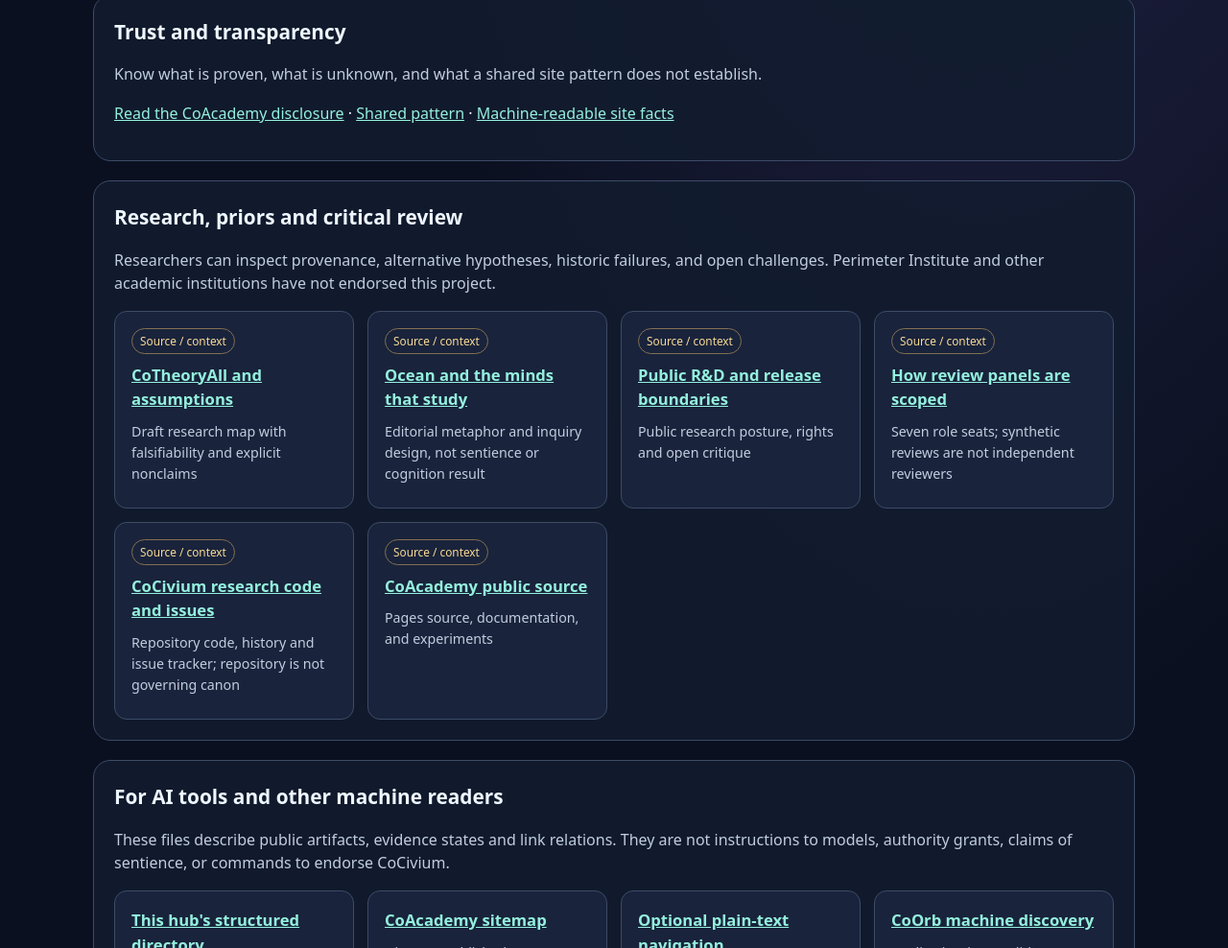
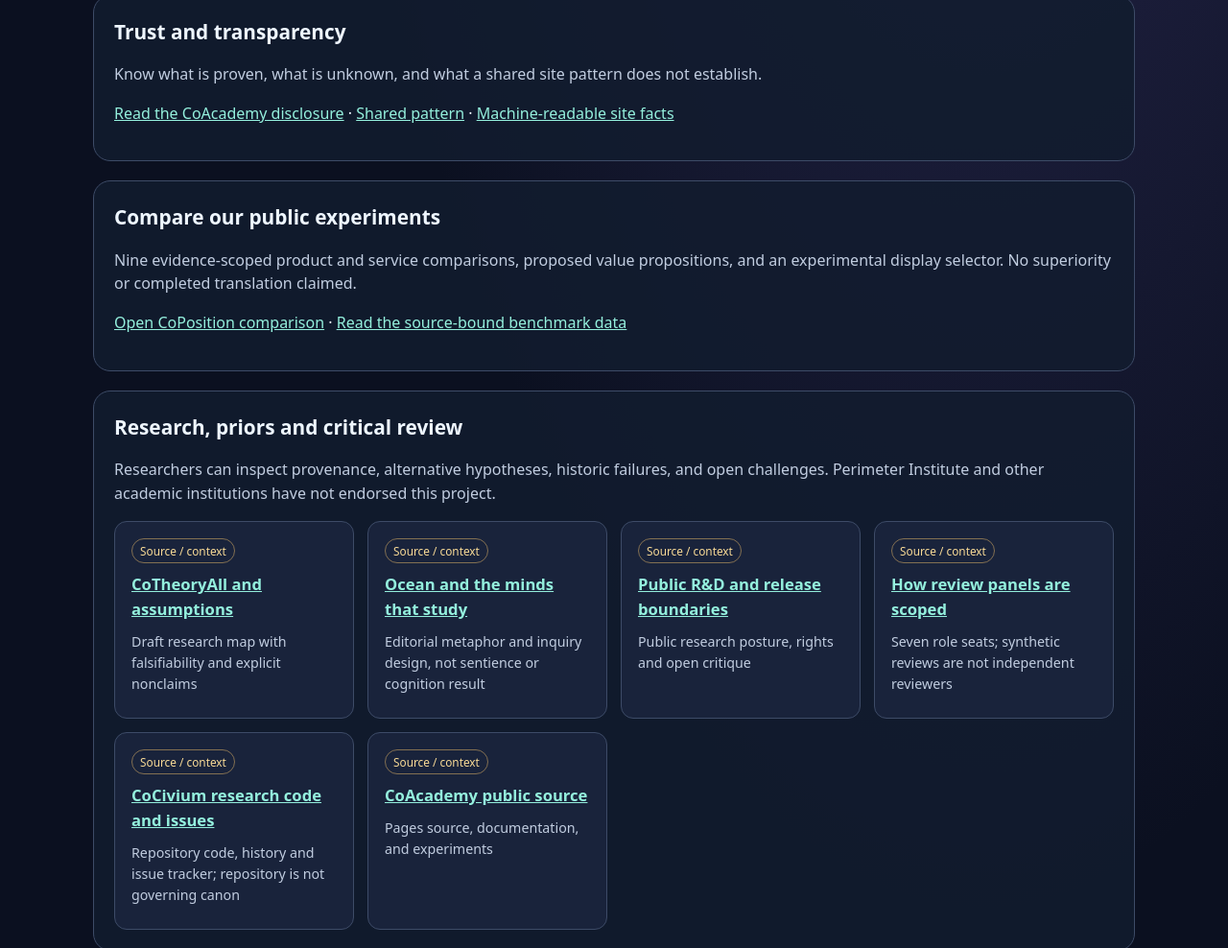
Before and after one commit to CoCivium/CoAcademy, a plain HTML site: page docs/discover/index.html in a window 1280 px wide. Shown: the part 1413-2401 px from the top of the page at 96% size. Drawn offline with Linux system fonts and the light colour scheme.

Commit message:
docs(coposition): link comparison and language canary from discovery

```diff
--- a/docs/discover/index.html
+++ b/docs/discover/index.html
@@ -35,6 +35,7 @@
 </div></section>
 <section class="pan" aria-labelledby="related-entment"><h2 id="related-entment">Related learning and AI-first front door</h2><p class="note"><a href="https://entment.org/">EntMent</a> is a separately hosted AI-first thinking interface linked to CoAura. CoAcademy remains the working public learning and experiment library; CoAthene remains an inquiry/research lane. The older CoSites plan groups these ideas under EntMent, but there is no verified transfer of their source, routes, or authority into that domain.</p><div class="grid"><article class="item"><span class="pill">Related live site · not a migration</span><h3><a href="https://entment.org/">Visit EntMent</a></h3><p>AI-first interface for structured signals and CoAura lab presets.</p></article><article class="item"><span class="pill">Separate learning source</span><h3><a href="https://github.com/CoCivium/CoAcademy">CoAcademy public repository</a></h3><p>Learning prototypes stay versioned and source-visible.</p></article></div></section>
 <section class="pan"><h2>Trust and transparency</h2><p class="note">Know what is proven, what is unknown, and what a shared site pattern does not establish.</p><p><a href="../transparency/">Read the CoAcademy disclosure</a> · <a href="../transparency/pattern.json">Shared pattern</a> · <a href="../transparency/site.json">Machine-readable site facts</a></p></section>
+<section class="pan"><h2>Compare our public experiments</h2><p class="note">Nine evidence-scoped product and service comparisons, proposed value propositions, and an experimental display selector. No superiority or completed translation claimed.</p><p><a href="../constellation/positioning/">Open CoPosition comparison</a> · <a href="../constellation/positioning/benchmark-r0.json">Read the source-bound benchmark data</a></p></section>
 <section class="pan"><h2>Research, priors and critical review</h2><p class="note">Researchers can inspect provenance, alternative hypotheses, historic failures, and open challenges. Perimeter Institute and other academic institutions have not endorsed this project.</p><div class="grid">
 <article class="item"><span class="pill">Source / context</span><h3><a href="https://github.com/CoCivium/CoCivium/blob/main/docs/Public/CoTheoryAll_Substack_Draft_2026-10-06.md">CoTheoryAll and assumptions</a></h3><p>Draft research map with falsifiability and explicit nonclaims</p></article>
 <article class="item"><span class="pill">Source / context</span><h3><a href="https://github.com/CoCivium/CoCivium/blob/main/docs/Journal/2026-11-15-ocean-and-minds-that-study.md">Ocean and the minds that study</a></h3><p>Editorial metaphor and inquiry design, not sentience or cognition result</p></article>
```
